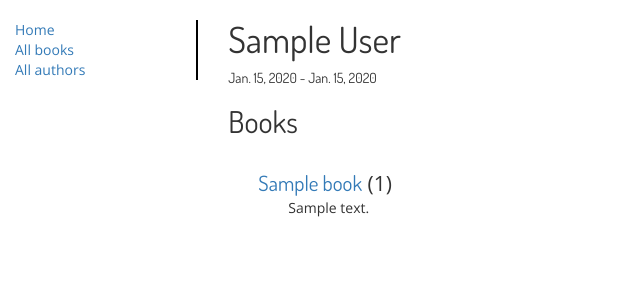
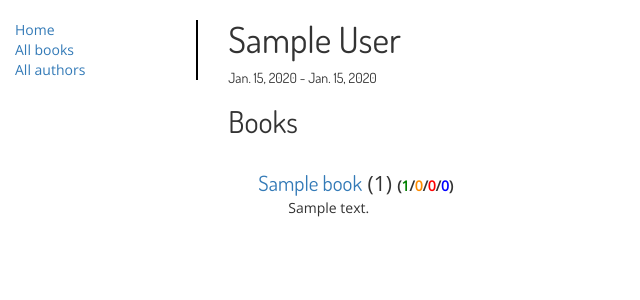
Before and after one commit to edbrook/django-localLibrary, a Django app: page /catalog/author/1 in a window 1280 px wide. Shown: the top 300 px of the page, without its empty margins (0-640 px from the left). Run offline with Django 3.2, Linux system fonts and the light colour scheme; tables that the repository leaves empty hold one stand-in row (values such as "Sample post"); some libraries are stand-ins or nearby versions.

Commit message:
The author books list now displays how many are available/on loan etc

```diff
--- a/catalog/static/css/styles.css
+++ b/catalog/static/css/styles.css
@@ -28,3 +28,19 @@ td p {
     margin-left:30px;
     margin-right:30px;
 }
+
+.available {
+    color: green;
+}
+
+.onloan {
+    color:red;
+}
+
+.reserved {
+    color:darkorange;
+}
+
+.maintenance {
+    color:blue;
+}
--- a/catalog/templates/catalog/author_detail.html
+++ b/catalog/templates/catalog/author_detail.html
@@ -6,11 +6,17 @@
     <h1>{{ author.first_name }} {{ author.last_name }}</h1>
     <h5>{{ author.date_of_birth }} - {{ author.date_of_death }}</h5>
     <h2>Books</h2>
-    {% for book in author.book_set.all %}
+    {% for book in books %}
     <div class="indent">
         <strong class="lead">
             <a href="{{ book.get_absolute_url }}" class="dosis">{{ book.title }}</a>
-            ({{ book.get_instance_count }})
+            ({{ book.total }})
+        </strong>
+        <strong>
+            (<span class="available">{{ book.available }}</span>/<!--
+            --><span class="reserved">{{ book.reserved }}</span>/<!--
+            --><span class="onloan">{{ book.onloan }}</span>/<!--
+            --><span class="maintenance">{{ book.maintenance }}</span>)
         </strong>
         <p>{{ book.summary }}</p>
     </div>
--- a/catalog/templates/catalog/book_detail.html
+++ b/catalog/templates/catalog/book_detail.html
@@ -29,7 +29,7 @@
         <th>Copies</th>
         <td>
             {% for copy in book.bookinstance_set.all %}
-                <p class="{% if copy.status == 'a' %}text-success{% elif copy.status == 'l' %}text-danger{% else %}text-warning{% endif %}"><strong>{{ copy.get_status_display|title }}</strong></p>
+                <p class="{% if copy.status == 'a' %}available{% elif copy.status == 'l' %}onloan{% elif copy.status == 'r' %}reserved{% else %}maintenance{% endif %}"><strong>{{ copy.get_status_display|title }}</strong></p>
             {% if copy.status == 'l' %}<p><strong>Due to be returned:</strong> {{copy.due_back}}</p>{% endif %}
             <p><strong>Imprint:</strong> {{copy.imprint}}</p>
             <p class="text-muted"><strong>Id:</strong> {{copy.id}}</p>
--- a/catalog/views.py
+++ b/catalog/views.py
@@ -1,7 +1,7 @@
 from django.views.generic import ListView, DetailView
 from django.shortcuts import render
 from django.http.response import HttpResponse
-from django.db.models import Count
+from django.db.models import Case, Count, When
 
 from .models import Author, Book, BookInstance, Genre
 
@@ -52,3 +52,14 @@ class AuthorListView(ListView):
 
 class AuthorDetailView(DetailView):
     model = Author
+
+    def get_context_data(self, **kwargs):
+        ctx = super(AuthorDetailView, self).get_context_data(**kwargs)
+        books = ctx['author'].book_set.annotate(
+            total=Count('bookinstance'),
+            available=Count(Case(When(bookinstance__status=BookInstance.AVAILABLE, then=1))),
+            reserved=Count(Case(When(bookinstance__status=BookInstance.RESERVED, then=1))),
+            onloan=Count(Case(When(bookinstance__status=BookInstance.ON_LOAN, then=1))),
+            maintenance=Count(Case(When(bookinstance__status=BookInstance.MAINTENANCE, then=1))))
+        ctx['books'] = books
+        return ctx
```
